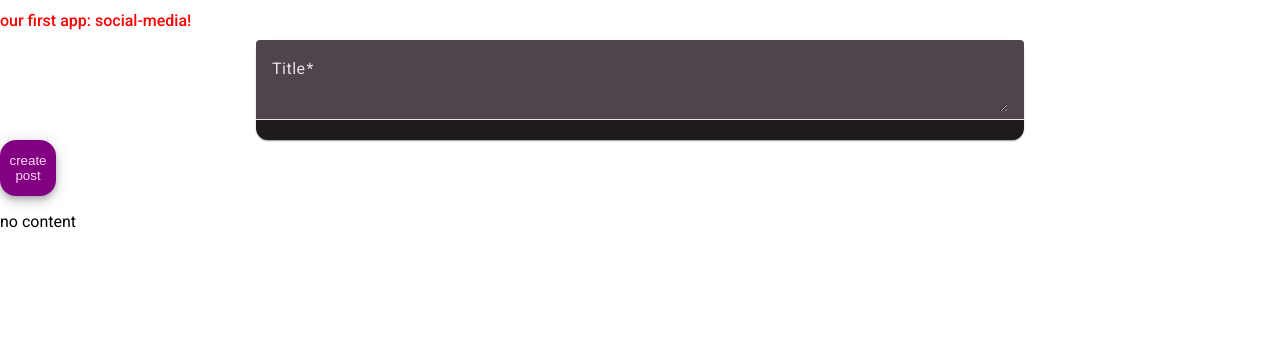
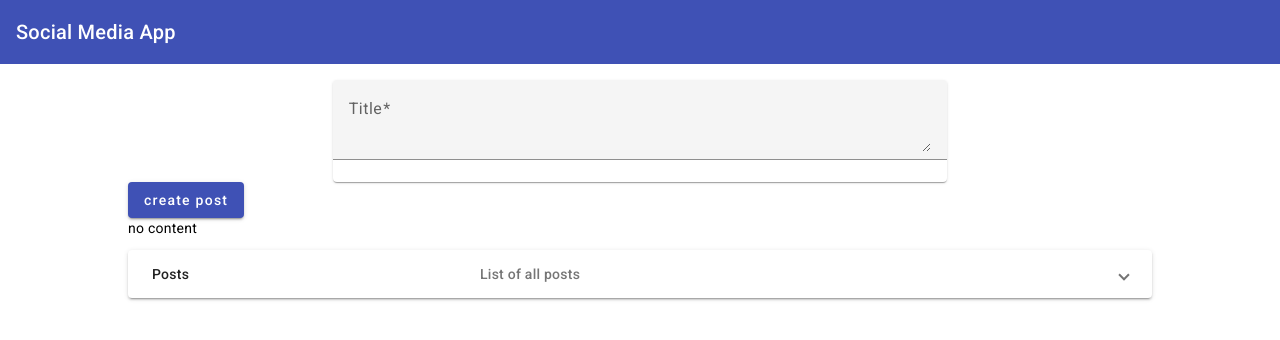
Before and after one commit to phlong19/MEAN, an Angular app in the folder fe/: page / in a window 1280 px wide. Shown: the top 340 px of the page. Built offline with nearby package versions, Linux system fonts and the light colour scheme.

Commit message:
chore: change theme and added header + post list

```diff
--- a/fe/angular.json
+++ b/fe/angular.json
@@ -20,9 +20,7 @@
             "outputPath": "dist/social-media",
             "index": "src/index.html",
             "browser": "src/main.ts",
-            "polyfills": [
-              "zone.js"
-            ],
+            "polyfills": ["zone.js"],
             "tsConfig": "tsconfig.app.json",
             "inlineStyleLanguage": "scss",
             "assets": [
@@ -32,7 +30,7 @@
               }
             ],
             "styles": [
-              "@angular/material/prebuilt-themes/magenta-violet.css",
+              "@angular/material/prebuilt-themes/indigo-pink.css",
               "src/styles.scss"
             ],
             "scripts": []
@@ -79,10 +77,7 @@
         "test": {
           "builder": "@angular-devkit/build-angular:karma",
           "options": {
-            "polyfills": [
-              "zone.js",
-              "zone.js/testing"
-            ],
+            "polyfills": ["zone.js", "zone.js/testing"],
             "tsConfig": "tsconfig.spec.json",
             "inlineStyleLanguage": "scss",
             "assets": [
--- a/fe/src/app/app.component.html
+++ b/fe/src/app/app.component.html
@@ -1,2 +1,5 @@
-<h1>our first app: {{ title }}!</h1>
-<app-post-create></app-post-create>
+<app-header></app-header>
+<main>
+  <app-post-create></app-post-create>
+  <app-post-list></app-post-list>
+</main>
--- a/fe/src/app/app.component.scss
+++ b/fe/src/app/app.component.scss
@@ -4,3 +4,9 @@ h1 {
   font-size: 16px;
   list-style: 24px;
 }
+
+main {
+  margin-top: 1rem;
+  width: 80%;
+  margin-inline: auto;
+}
--- /dev/null
+++ b/fe/src/app/components/header/header.component.html
@@ -0,0 +1,3 @@
+<mat-toolbar color="primary">
+  <span> Social Media App </span>
+</mat-toolbar>
--- a/fe/src/app/components/posts/post-create/post-create.component.html
+++ b/fe/src/app/components/posts/post-create/post-create.component.html
@@ -11,6 +11,13 @@
   </mat-form-field>
 </mat-card>
 
-<button mat-fab type="button" (click)="onCreatePost()">create post</button>
+<button
+  mat-raised-button
+  color="primary"
+  type="button"
+  (click)="onCreatePost()"
+>
+  create post
+</button>
 
 <p>{{ content }}</p>
--- /dev/null
+++ b/fe/src/app/components/posts/post-list/post-list.component.html
@@ -0,0 +1,9 @@
+<mat-accordion>
+  <mat-expansion-panel>
+    <mat-expansion-panel-header>
+      <mat-panel-title> Posts </mat-panel-title>
+      <mat-panel-description> List of all posts </mat-panel-description>
+    </mat-expansion-panel-header>
+    <p>content here</p>
+  </mat-expansion-panel>
+</mat-accordion>
```
Also changed, not shown: fe/src/app/app.component.ts (+8 -1 lines), fe/src/app/components/header/header.component.ts (added, +10 -0 lines), fe/src/app/components/posts/post-list/post-list.component.ts (added, +10 -0 lines), fe/src/app/components/header/header.component.scss (added), fe/src/app/components/posts/post-list/post-list.component.scss (added), 2 other files (tests, documents, lock files or other folders).
